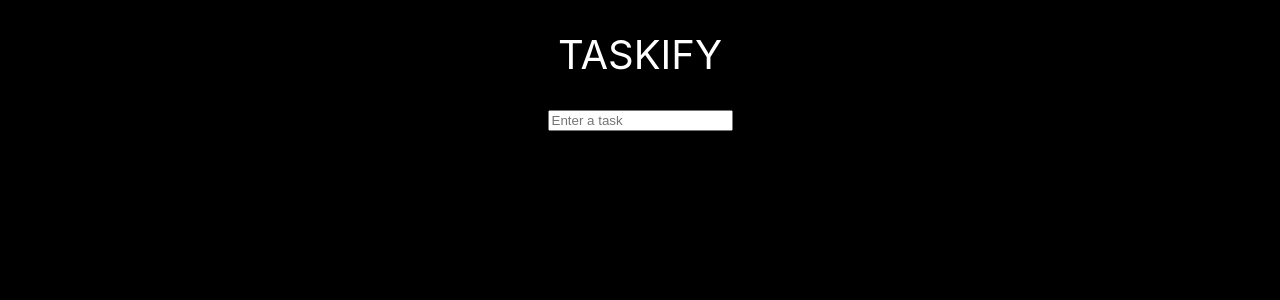
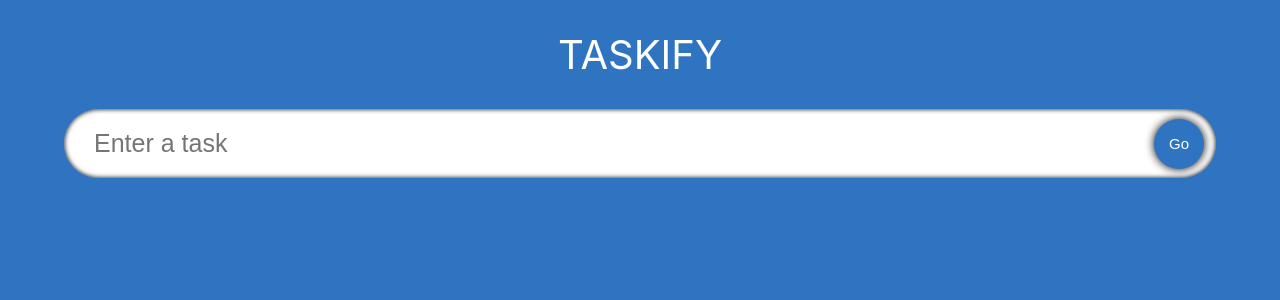
Before and after one commit to NealePT/learningTypescript, a React (Create React App) app in the folder react-ts/: page / in a window 1280 px wide. Shown: the top 300 px of the page. Built offline with nearby package versions, Linux system fonts and the light colour scheme.

Commit message:
setup main styles

```diff
--- a/react-ts/src/App.css
+++ b/react-ts/src/App.css
@@ -4,8 +4,7 @@
   display: flex;
   flex-direction: column;
   align-items: center;
-  background-color: black;
-  color: white;
+  background-color: #2f74c0;
 }
 
 .heading {
--- a/react-ts/src/App.tsx
+++ b/react-ts/src/App.tsx
@@ -1,4 +1,5 @@
 import './App.css';
+import './components/styles.css'
 import InputField from './components/InputField';
 
 
--- a/react-ts/src/components/InputField.tsx
+++ b/react-ts/src/components/InputField.tsx
@@ -2,10 +2,9 @@
 
 export default function InputField() {
   return (
-    <div className="InputField">
-      <input type="input" placeholder="Enter a task" className="inputBox"
-
-      />
-    </div>
+    <form className="input">
+      <input type="input" placeholder="Enter a task" className="input__box"/>
+      <button className="input__submit" type="submit">Go</button>
+    </form>
   )
 }
--- /dev/null
+++ b/react-ts/src/components/styles.css
@@ -0,0 +1,45 @@
+.input {
+  display: flex;
+  width: 90%;
+  position: relative;
+  align-items: center;
+}
+
+.input__box {
+  width: 100%;
+  border-radius: 50px;
+  padding: 20px 30px;
+  font-size: 25px;
+  border: none;
+  transition: 0.2s;
+  box-shadow: inset 0 0 5px black;
+}
+
+.input__box:focus {
+  box-shadow: 0 0 10px 1000px rgba(0, 0, 0, 0.5);
+  outline: none;
+}
+
+.input__submit {
+  position: absolute;
+  width: 50px;
+  height: 50px;
+  margin: 12px;
+  border-radius: 50px;
+  right: 0px;
+  border: none;
+  font-size: 15px;
+  background-color: #2f74c0;
+  color: white;
+  transition: 0.2s all;
+  box-shadow: 0 0 10px black;;
+}
+
+.input__submit:hover {
+  background-color: #388ae2;
+}
+
+.input__submit:active {
+  transform: scale(0.8);
+  box-shadow: 0 0 5px black;
+}
```
